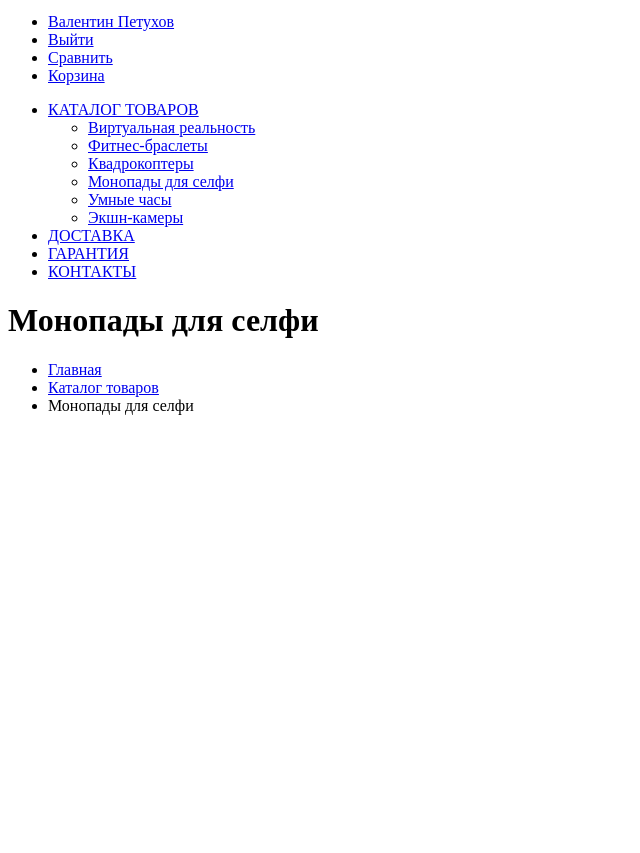
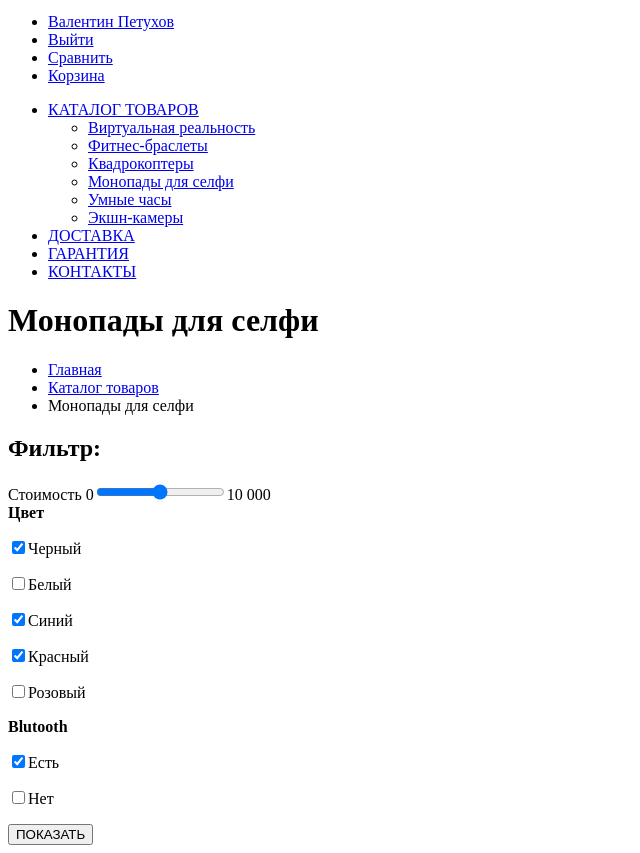
Before and after one commit to alexandersmak/76470-device, a plain HTML site: page catalog.html in a window 1280 px wide. Shown: the part 84-937 px from the top of the page, without its empty margins (0-640 px from the left). Before the commit the page ends 800 px from the top, so only its background shows below. Drawn offline with Linux system fonts and the light colour scheme.

Commit message:
Выполнил разметку секции с фильтрами

```diff
--- a/catalog.html
+++ b/catalog.html
@@ -63,6 +63,31 @@
           Монопады для селфи
         </li>
      </ul>
+     <section class="filters">
+       <h2 class="filters-title">Фильтр:</h2>
+       <form>
+         <div class="filter-by-price">
+             <label for="filter-price-range">Стоимость</label>
+             0<input type="range" id="filter-price-range"
+             name="filter_price_range" min="0" max="10000" step="1">10 000
+         </div>
+
+         <div class="filter-by-color">
+           <b>Цвет</b>
+           <p><label><input type="checkbox" checked>Черный</label></p>
+           <p><label><input type="checkbox">Белый</label></p>
+           <p><label><input type="checkbox" checked>Синий</label></p>
+           <p><label><input type="checkbox" checked>Красный</label></p>
+           <p><label><input type="checkbox">Розовый</label></p>
+         </div>
+         <div class="filter-availability-blutooth">
+           <b>Blutooth</b>
+           <p><label><input type="checkbox" checked>Есть</label></p>
+           <p><label><input type="checkbox">Нет</label></p>
+         </div>
+         <button class="button">ПОКАЗАТЬ</button>
+       </form>
+     </section>
    </main>
   </body>
 </html>
```
